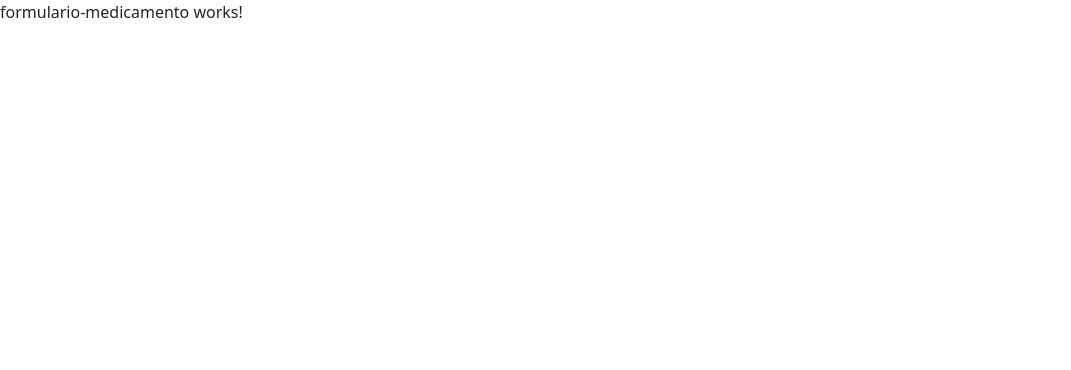
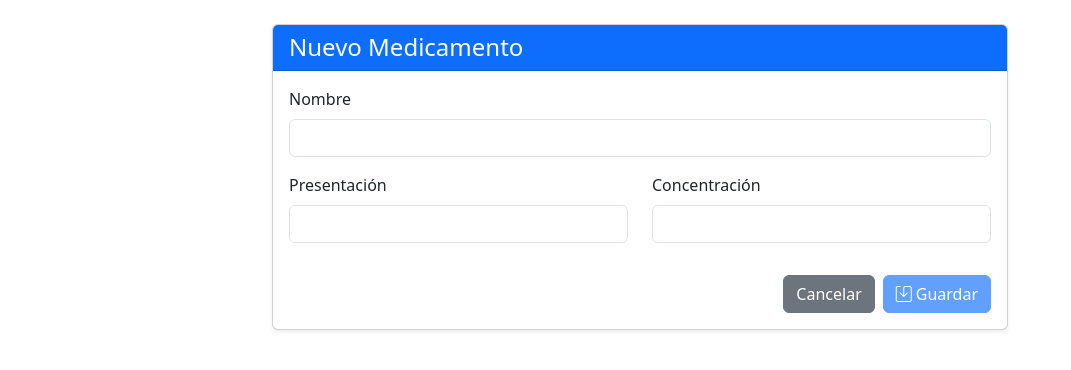
Before and after one commit to CayetanoGuevaraRosemary/Minsa-Digital, an Angular app in the folder Frontend/: page /admin/medicamentos/nuevo in a window 1280 px wide. Shown: the top 370 px of the page, without its empty margins (0-1071 px from the left). Built offline with nearby package versions, Linux system fonts and the light colour scheme.

Commit message:
implementación del módulo de medicamentos

```diff
--- a/Frontend/src/app/pages/admin/medicamentos/formulario-medicamento/formulario-medicamento.html
+++ b/Frontend/src/app/pages/admin/medicamentos/formulario-medicamento/formulario-medicamento.html
@@ -1 +1,43 @@
-<p>formulario-medicamento works!</p>
+<div class="container mt-4">
+  <div class="row justify-content-center">
+    <div class="col-md-8">
+      <div class="card shadow-sm">
+        <div class="card-header bg-primary text-white">
+          <h4 class="mb-0">Nuevo Medicamento</h4>
+        </div>
+        <div class="card-body">
+
+          <div class="alert alert-danger" [hidden]="!error">{{ error }}</div>
+
+          <form #medicamentoForm="ngForm" (ngSubmit)="guardar()">
+            <div class="row">
+              <div class="col-md-12 mb-3">
+                <label class="form-label">Nombre</label>
+                <input type="text" class="form-control" name="nombre" [(ngModel)]="medicamento().nombre" required>
+              </div>
+            </div>
+
+            <div class="row">
+              <div class="col-md-6 mb-3">
+                <label class="form-label">Presentación</label>
+                <input type="text" class="form-control" name="presentacion" [(ngModel)]="medicamento().presentacion" required>
+              </div>
+              <div class="col-md-6 mb-3">
+                <label class="form-label">Concentración</label>
+                <input type="text" class="form-control" name="concentracion" [(ngModel)]="medicamento().concentracion" required>
+              </div>
+            </div>
+
+            <div class="d-grid gap-2 d-md-flex justify-content-md-end mt-3">
+              <button type="button" class="btn btn-secondary" (click)="cancelar()">Cancelar</button>
+              <button type="submit" class="btn btn-primary" [disabled]="!medicamentoForm.valid">
+                <i class="bi bi-save me-1"></i>Guardar
+              </button>
+            </div>
+          </form>
+
+        </div>
+      </div>
+    </div>
+  </div>
+</div>
--- a/Frontend/src/app/pages/admin/medicamentos/formulario-medicamento/formulario-medicamento.ts
+++ b/Frontend/src/app/pages/admin/medicamentos/formulario-medicamento/formulario-medicamento.ts
@@ -1,9 +1,43 @@
-import { Component } from '@angular/core';
+import { Component, signal } from '@angular/core';
+import { FormsModule } from '@angular/forms';
+import { Router } from '@angular/router';
+import { MedicamentoResponse } from '../../../../model/medicamento-response';
+import { Medicamento } from '../../../../services/medicamento';
 
 @Component({
   selector: 'app-formulario-medicamento',
-  imports: [],
+  imports: [FormsModule],
   templateUrl: './formulario-medicamento.html',
   styleUrl: './formulario-medicamento.css',
 })
-export class FormularioMedicamento {}
+export class FormularioMedicamento {
+  medicamento = signal<MedicamentoResponse>({
+    id_medicamento: 0,
+    nombre: '',
+    presentacion: '',
+    concentracion: ''
+  });
+
+  error: string | null = null;
+
+  constructor(
+    private service: Medicamento,
+    private router: Router
+  ) {}
+
+  guardar() {
+    this.service.guardar(this.medicamento()).subscribe({
+      next: () => {
+        this.router.navigate(['/admin/medicamentos']);
+      },
+      error: (err) => {
+        this.error = err.error?.message || 'Error al guardar el medicamento';
+        console.error(err);
+      }
+    });
+  }
+
+  cancelar() {
+    this.router.navigate(['/admin/medicamentos']);
+  }
+}
--- a/Frontend/src/app/pages/admin/medicamentos/lista-medicamentos/lista-medicamentos.html
+++ b/Frontend/src/app/pages/admin/medicamentos/lista-medicamentos/lista-medicamentos.html
@@ -1 +1,38 @@
-<p>lista-medicamentos works!</p>
+<div class="container-fluid p-4" style="background-color: #f4f9fc; min-height: 100vh;">
+
+  <div class="d-flex justify-content-between align-items-center mb-4">
+    <div>
+      <h3 class="fw-bold mb-0" style="color: #1a2b3c;">Medicamentos Registrados</h3>
+      <p class="text-muted mb-0">Gestión de medicamentos de Minsa Digital</p>
+    </div>
+    <button class="btn btn-info text-white fw-semibold" (click)="nuevoMedicamento()">
+      Nuevo Medicamento
+    </button>
+  </div>
+
+  <div class="card border-0 shadow-sm">
+    <div class="card-body p-0">
+      <div class="table-responsive">
+        <table class="table table-hover align-middle mb-0">
+          <thead>
+            <tr style="background-color: #eaf4fb;">
+              <th class="ps-3" style="color: #1a2b3c;">ID</th>
+              <th style="color: #1a2b3c;">Nombre</th>
+              <th style="color: #1a2b3c;">Presentación</th>
+              <th style="color: #1a2b3c;">Concentración</th>
+            </tr>
+          </thead>
+          <tbody>
+            <tr *ngFor="let item of listaMedicamentos()">
+              <td class="ps-3">{{ item.id_medicamento }}</td>
+              <td>{{ item.nombre }}</td>
+              <td>{{ item.presentacion }}</td>
+              <td>{{ item.concentracion }}</td>
+            </tr>
+          </tbody>
+        </table>
+      </div>
+    </div>
+  </div>
+
+</div>
--- a/Frontend/src/app/pages/admin/medicamentos/lista-medicamentos/lista-medicamentos.ts
+++ b/Frontend/src/app/pages/admin/medicamentos/lista-medicamentos/lista-medicamentos.ts
@@ -1,9 +1,41 @@
-import { Component } from '@angular/core';
+import { Component, OnInit, signal } from '@angular/core';
+import { CommonModule } from '@angular/common';
+import { Router } from '@angular/router';
+import { MedicamentoResponse } from '../../../../model/medicamento-response';
+import { Medicamento } from '../../../../services/medicamento';
 
 @Component({
   selector: 'app-lista-medicamentos',
-  imports: [],
+  imports: [CommonModule],
   templateUrl: './lista-medicamentos.html',
   styleUrl: './lista-medicamentos.css',
 })
-export class ListaMedicamentos {}
+export class ListaMedicamentos implements OnInit{
+  listaMedicamentos = signal<MedicamentoResponse[]>([]);
+  error: string | null = null;
+
+  constructor(
+    private service: Medicamento,
+    private router: Router
+  ) {}
+
+  ngOnInit(): void {
+    this.cargarMedicamentos();
+  }
+
+  cargarMedicamentos() {
+    this.service.listar().subscribe({
+      next: (data) => {
+        this.listaMedicamentos.set(data);
+      },
+      error: (err) => {
+        this.error = 'Error al cargar la lista de medicamentos';
+        console.error(err);
+      }
+    });
+  }
+
+  nuevoMedicamento() {
+    this.router.navigate(['/admin/medicamentos/nuevo']);
+  }
+}
--- a/Frontend/src/app/services/medicamento.ts
+++ b/Frontend/src/app/services/medicamento.ts
@@ -1,6 +1,21 @@
+import { HttpClient } from '@angular/common/http';
 import { Injectable } from '@angular/core';
+import { Observable } from 'rxjs';
+import { MedicamentoResponse } from '../model/medicamento-response';
 
 @Injectable({
   providedIn: 'root',
 })
-export class Medicamento {}
+export class Medicamento {
+  private apiURL = 'http://localhost:3000/medicamentos';
+
+  constructor(private http: HttpClient) {}
+
+  listar(): Observable<MedicamentoResponse[]> {
+    return this.http.get<MedicamentoResponse[]>(this.apiURL);
+  }
+
+  guardar(medicamento: MedicamentoResponse): Observable<any> {
+    return this.http.post(`${this.apiURL}/guardar`, medicamento);
+  }
+}
```
Also changed, not shown: Frontend/src/app/model/medicamento-response.ts (+6 -1 lines).
